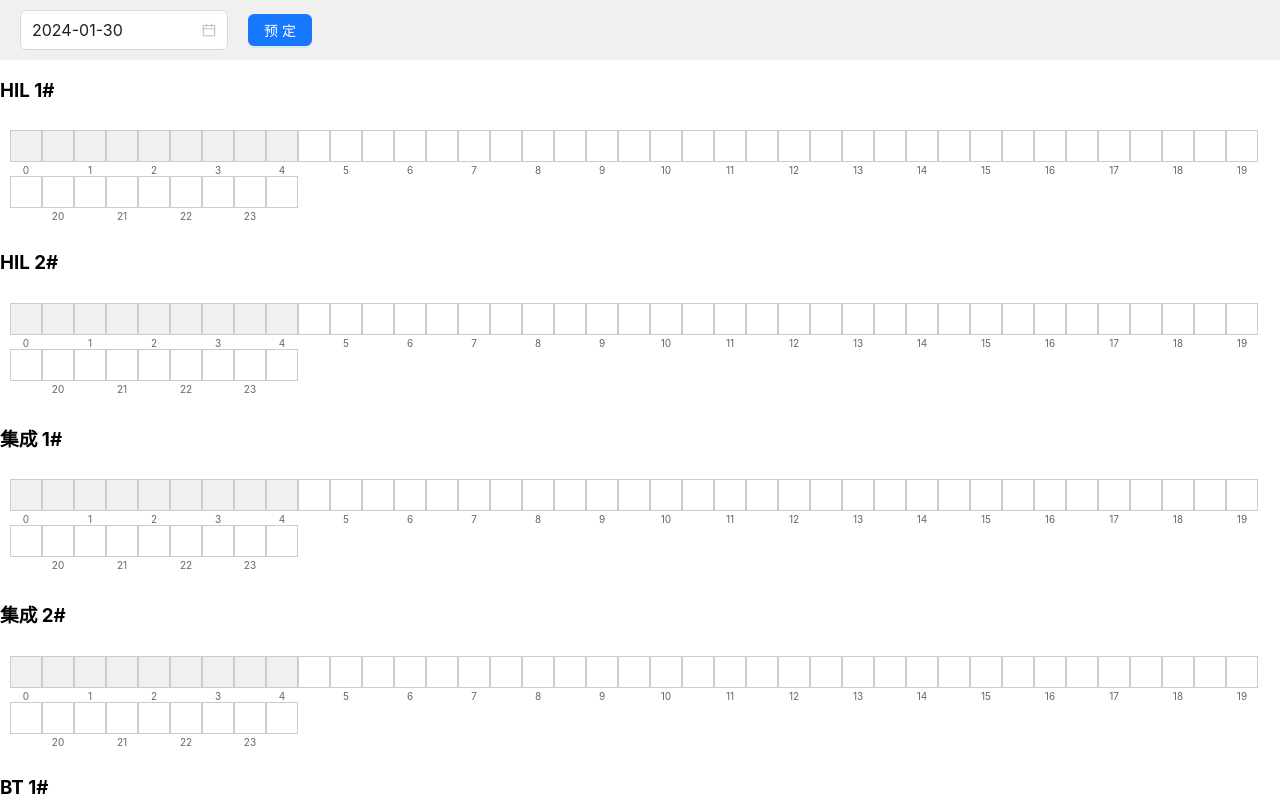
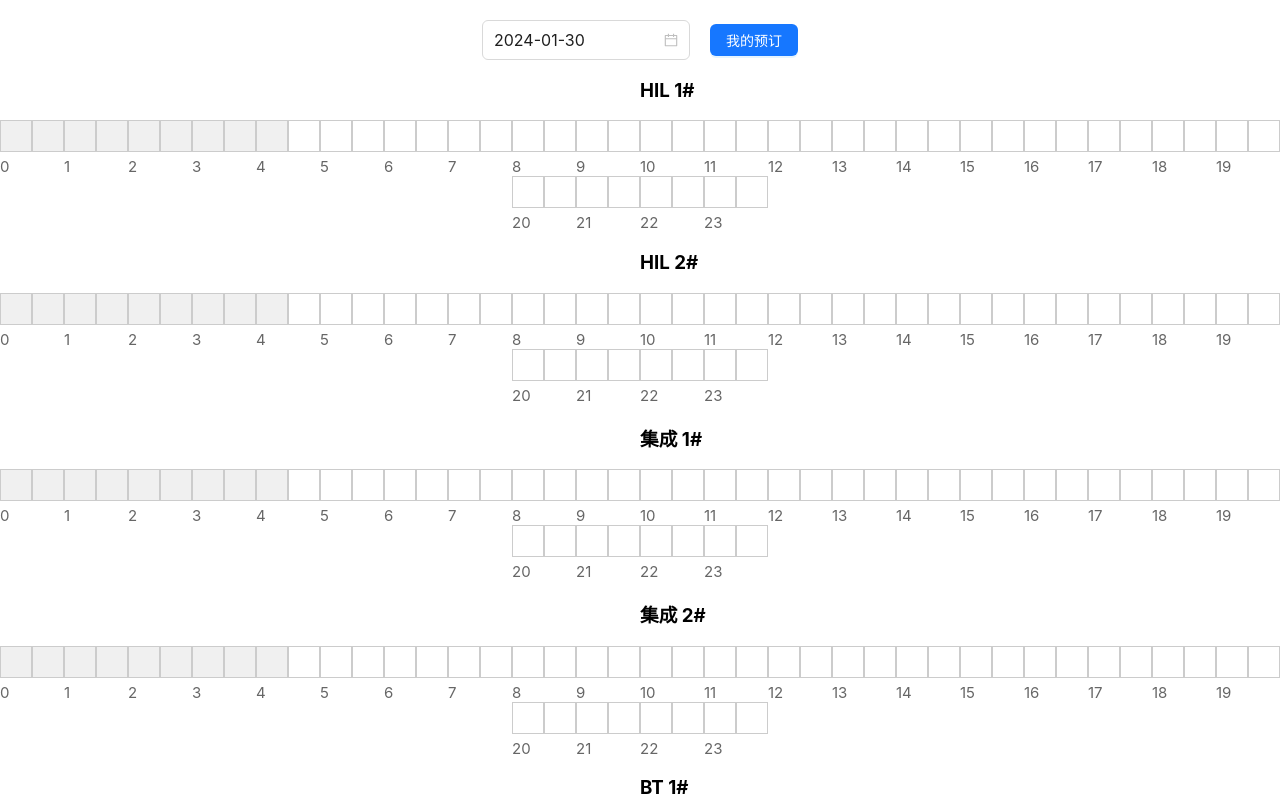
Before and after one commit to AlphaCatMeow/test-device-booking-system, a React (Create React App) app: page / in a window 1280 px wide. Shown: the top 800 px of the page. Built offline with nearby package versions, Linux system fonts and the light colour scheme.

Commit message:
UI调整

```diff
--- /dev/null
+++ b/src/components/DeviceList.css
@@ -0,0 +1,21 @@
+/* DeviceList.css */
+
+.devices-list {
+  display: flex;
+  flex-direction: column;
+  padding: 0px; /* Remove padding to allow full width use */
+  margin-left: 0px; /* Align with the timeline's left edge */
+  width: 100%; /* Ensure the list takes full width */
+}
+
+.device-item h3 {
+  margin-left: 50%; /* Align device name with the timeline's left edge */
+  padding-left: 0px; /* Remove padding to align text */
+}
+
+/* Ensure the device timeline is full width to align with the device name */
+.device-item > div {
+  width: 100%;
+}
+
+/* Add other styles for the device list as needed */
--- a/src/components/DeviceTimeline.css
+++ b/src/components/DeviceTimeline.css
@@ -1,8 +1,14 @@
+/* Add other styles as needed */
 .device-timeline {
   display: flex;
   flex-wrap: wrap;
+  justify-content: center; /* Center timeline items on the screen */
   gap: 0;
-    padding: 10px;
+  padding: 0px;
+}
+
+.time-block-container {
+  display: flex;
 }
 
 .time-block-wrapper {
@@ -23,11 +29,11 @@
 }
 
 .time-block.selected {
-    background-color: #4CAF50; /* 选中状态的背景色 */
+  background-color: #4caf50; /* 选中状态的背景色 */
 }
 
 .time-label {
-    font-size: 10px; /* 根据需要调整字体大小 */
+  font-size: 15px; /* 根据需要调整字体大小 */
   color: #666; /* 根据需要调整字体颜色 */
-    margin-top: 2px; /* 调整时间标签与时间块之间的间距 */
+  margin-top: 5px; /* 调整时间标签与时间块之间的间距 */
 }
--- a/src/components/DeviceTimeline.js
+++ b/src/components/DeviceTimeline.js
@@ -45,7 +45,8 @@ const DeviceTimeline = ({ deviceId }) => {
   return (
     <div className="device-timeline" onMouseLeave={() => setIsSelecting(false)}>
       {Array.from({ length: 48 }).map((_, index) => (
-        <div key={index} className="time-block-wrapper">
+        <div>
+          <div key={index} className="time-block-wrapper">
           <div
             className={`time-block ${
               selectedBlocks.includes(index) ? "selected" : ""
@@ -54,9 +55,13 @@ const DeviceTimeline = ({ deviceId }) => {
             onMouseEnter={() => handleMouseEnter(index)}
             onMouseUp={handleMouseUp}
           ></div>
+        </div>
+
+        <div className="time-hour">
           {index % 2 === 0 && ( // 每个小时的开始处添加小时数
             <div className="time-label">{index / 2}</div>
           )}
+        </div>
         </div>
       ))}
       <Modal
--- a/src/components/DevicesList.js
+++ b/src/components/DevicesList.js
@@ -1,5 +1,6 @@
 import React from 'react';
 import DeviceTimeline from './DeviceTimeline'; // 这将是您的时间轴组件
+import './DeviceList.css'; // 引入样式文件
 
 // 定义6个设备的信息
 const devices = [
@@ -15,7 +16,7 @@ const DevicesList = () => {
   return (
     <div className="devices-list">
       {devices.map(device => (
-        <div key={device.id} className="device">
+        <div key={device.id} className="device-item">
           <h3>{device.name}</h3>
           <DeviceTimeline deviceId={device.id} />
         </div>
--- /dev/null
+++ b/src/components/NavBar.css
@@ -0,0 +1,12 @@
+/* NavBar.css */
+
+.navbar-container {
+    display: flex;
+    justify-content: center;
+    align-items: center;
+    height: 100%; /* Adjust the height as needed */
+    width: 100%; /* This ensures the navbar stretches across the full width */
+    margin-top: 20px; /* Add space at the top of the navbar */
+  }
+
+  /* Add other styles for the navbar as needed */
--- a/src/components/NavBar.js
+++ b/src/components/NavBar.js
@@ -1,14 +1,15 @@
+import './NavBar.css';
 import React from 'react';
 import { DatePicker, Button } from 'antd';
 import dayjs from 'dayjs';
 
 const NavBar = () => {
     return (
-      <div className="navbar">
+      <div className="navbar-container">
         <DatePicker defaultValue={dayjs()} size="large"/>
-        <Button type="primary" style={{ marginLeft: '20px' }}>预定</Button>
+        <Button type="primary" style={{ marginLeft: '20px' }}>我的预订</Button>
       </div>
     );
-  };
+};
 
 export default NavBar;
```
Lines whose indentation alone changed are shown as unchanged.
